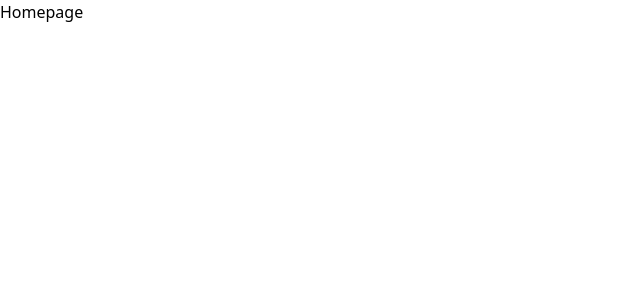
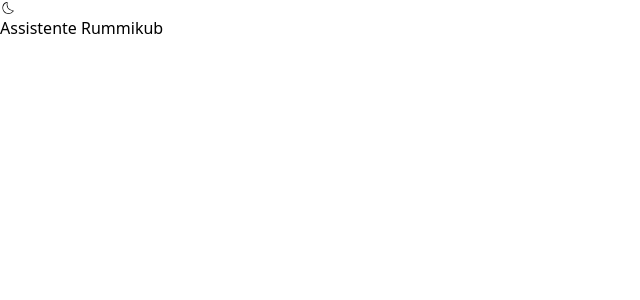
Before and after one commit to Lucasmenezes08/rummikub-assistant, a React (Vite) app in the folder rummikub/: page / in a window 1280 px wide. Shown: the top 300 px of the page, without its empty margins (0-640 px from the left). Built offline with nearby package versions, Linux system fonts and the light colour scheme.

Commit message:
:construction: Estruturar componente DarkThemeButton.

```diff
--- /dev/null
+++ b/rummikub/src/components/common/button-darkTheme.jsx
@@ -0,0 +1,9 @@
+import { CiDark } from "react-icons/ci";
+
+export default function DarkThemeButton (){
+    return (
+        <section>
+            <CiDark />
+        </section>
+    )
+}
--- a/rummikub/src/routers/homepage.jsx
+++ b/rummikub/src/routers/homepage.jsx
@@ -1,3 +1,21 @@
+import DarkThemeButton from "../components/common/button-darkTheme";
+
 export default function Homepage (){
-    return <h1>Homepage</h1>
+    return (
+        <section>
+            <section>
+                <DarkThemeButton/>
+            </section>
+
+            <section>
+                <h1>Assistente Rummikub</h1>
+            </section>
+
+
+            <section>
+
+            </section>
+        </section>
+
+    )
 }
```
